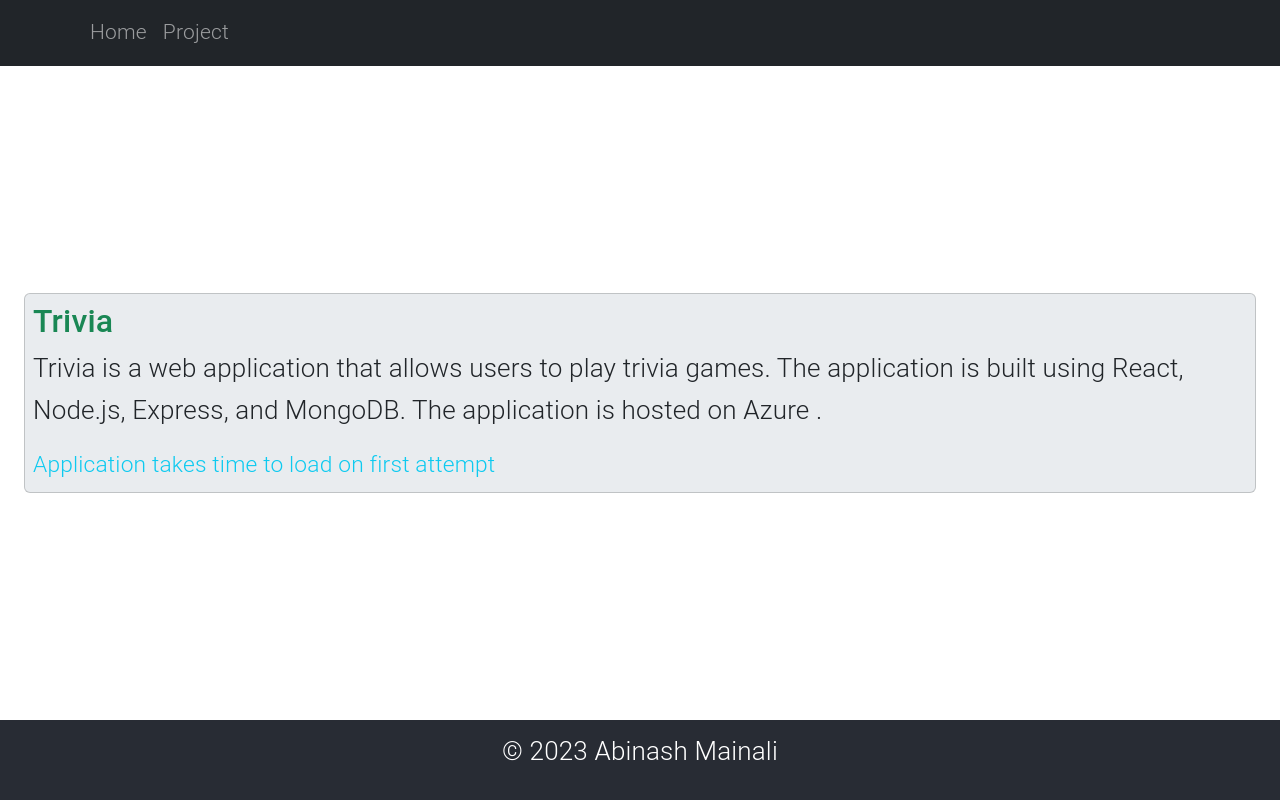
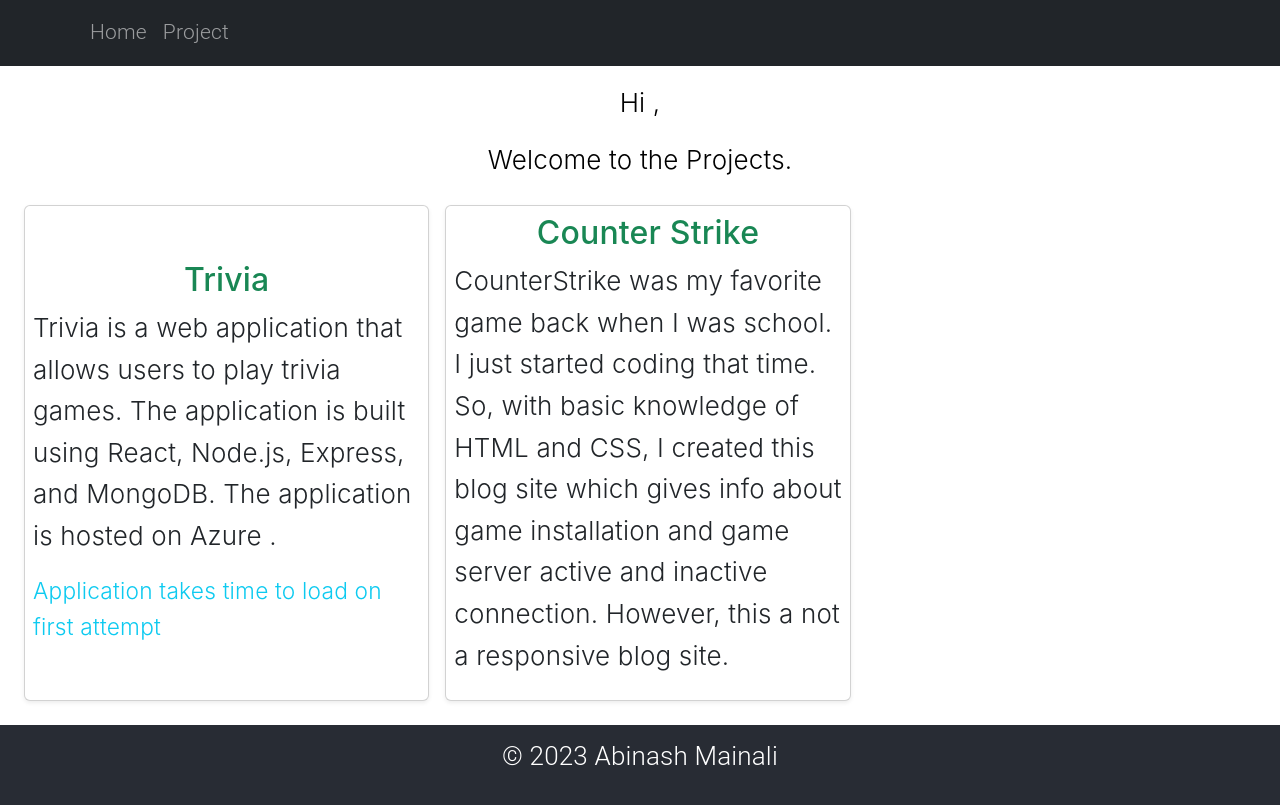
Before and after one commit to AbinashMainali/laravelProject2, a React (Create React App) app in the folder client/: page /project in a window 1280 px wide. Built offline with nearby package versions, Linux system fonts and the light colour scheme; no server answers.

Commit message:
added some of the projects.

```diff
--- a/client/src/App.css
+++ b/client/src/App.css
@@ -60,10 +60,33 @@
     flex-direction: column;
     align-items: center;
     justify-content: center;
+    font-family: -apple-system, BlinkMacSystemFont, "Segoe UI", Roboto, "Helvetica Neue", Arial, "Noto Sans", "Liberation Sans", sans-serif, "Apple Color Emoji", "Segoe UI Emoji", "Segoe UI Symbol", "Noto Color Emoji"
+
 
 
 }
 
+.Project-body{
+
+    height: 100%;
+    width: 100%;
+    display: grid;
+    grid-template-columns: 1fr 1fr 1fr;
+    grid-template-rows: 1fr;
+    grid-gap: 1rem;
+
+}
+
+.Project-body-content{
+      height: 100%;
+       width: 100%;
+         display: flex;
+    flex-direction: column;
+    align-items: center;
+    justify-content: center;
+
+
+}
 
 
 
--- a/client/src/pages/Login.js
+++ b/client/src/pages/Login.js
@@ -23,7 +23,7 @@ export function Login() {
             alert("Please fill the form")
         } else {
             alert("Thank you for your submission")
-            http.post("/users", inputs).then((response) => {
+            http.post("/users/", inputs).then((response) => {
                 console.log(response);
                 navigate("/project");
             }).catch((error) => {
@@ -32,7 +32,7 @@ export function Login() {
                 }
             );
         }
-        }
+    }
 
 
     return (
--- a/client/src/pages/Project.js
+++ b/client/src/pages/Project.js
@@ -1,21 +1,45 @@
-
+import {useEffect, useState} from "react";
+import http from "../helper/http";
 
 
 export function Project() {
+    const [users, setUsers] = useState([]);
+
+    const fetchAllUsers = () => {
+        http
+            .get("/users")
+            .then((response) => {
+                const userData = response.data ? response.data[0] : {};
+                setUsers(userData.name);
+
+            })
+            .catch((error) => {
+                console.log(error);
+            });
+    }
+
+    useEffect(() => {
+            fetchAllUsers();
+        }
+        , []);
 
     return (
         <div className={"Project"}>
 
-
-
             <div className={"Project-header"}>
 
+                <div className={"Project-header-content "}>
 
+                    <p>Hi {users},</p>
+                    <p>Welcome to the Projects.</p>
+
+                </div>
 
 
                 <div className={"Project-body"}>
-                <div className={"Project-body-content card text-start m-2 p-2 bg-body-secondary"}>
-                    <a href="https://triviacontest.azurewebsites.net" title={"Trivia"} className={"link-success text-decoration-none link-opacity-50-hover"}>
+                    <div className={"Project-body-content card text-start m-2 p-2 shadow-sm "}>
+                        <a href="https://triviacontest.azurewebsites.net" title={"Trivia"}
+                           className={"link-success text-decoration-none link-opacity-50-hover"}>
                             <h2>Trivia</h2>
                         </a>
                         <p>Trivia is a web application that allows users to play trivia games. The application is built
@@ -23,12 +47,20 @@ export function Project() {
                         <label className={"text-info small"}>Application takes time to load on first attempt</label>
 
 
+                    </div>
+                    <div className={"Project-body-content card text-start m-2 p-2 shadow-sm"}>
+                        <a href="https://counterstrikeonblogge.blogspot.com/" title={"Counter Strike"}
+                            className={"link-success text-decoration-none link-opacity-50-hover"}>
+                            <h2>Counter Strike</h2>
+                        </a>
+                        <p>CounterStrike was my favorite game back when I was school. I just started coding that time. So, with basic knowledge of HTML and CSS,
+                            I created this blog site which gives info about game installation and game server active and inactive connection.
+                        However, this a not a responsive blog site.</p>
 
+                </div>
 
             </div>
         </div>
     </div>
-        </div>
-
-    )
+    );
 }
```
Also changed, not shown: 1 other file (tests, documents, lock files or other folders). Lines whose indentation alone changed are shown as unchanged.
